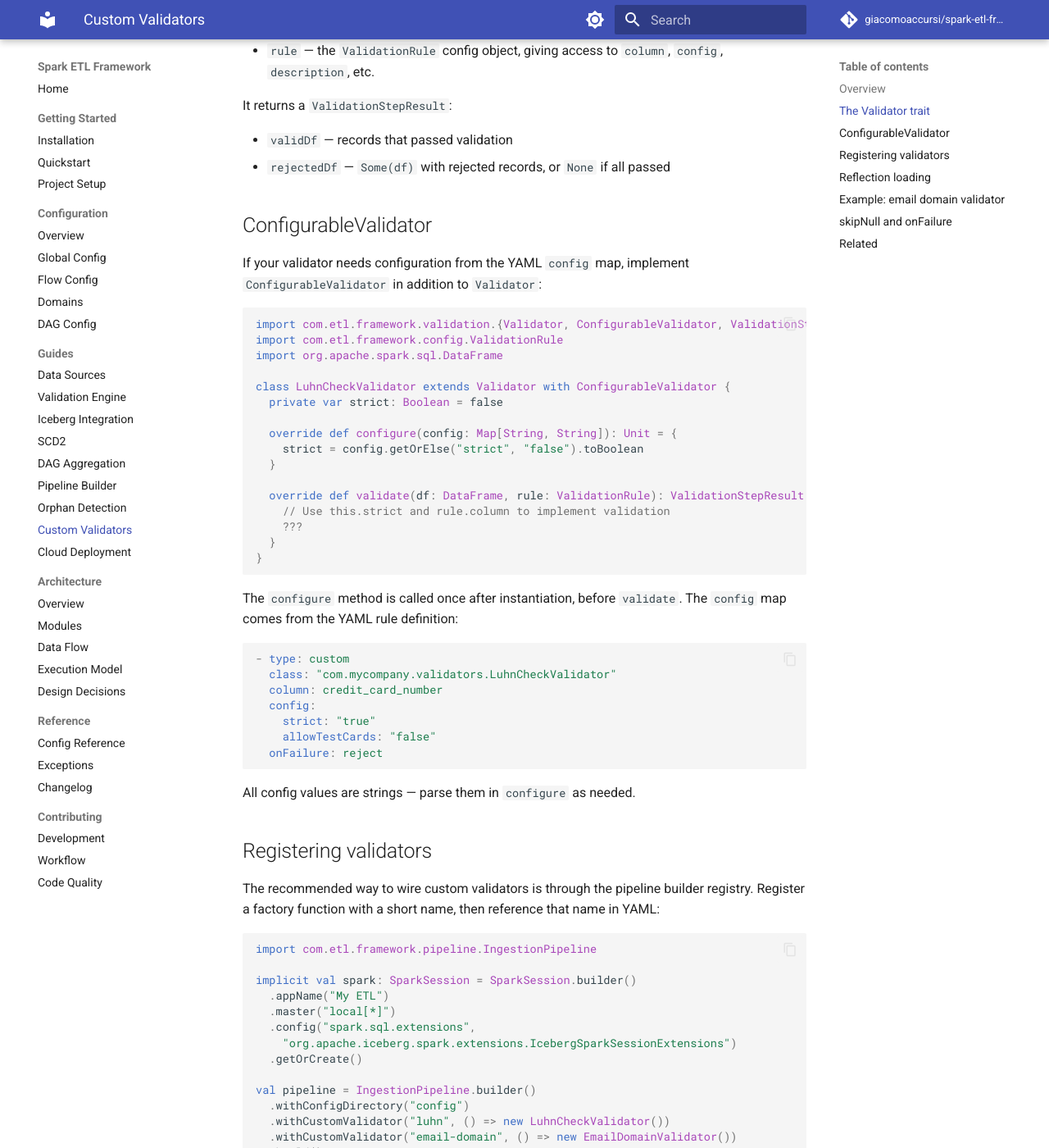
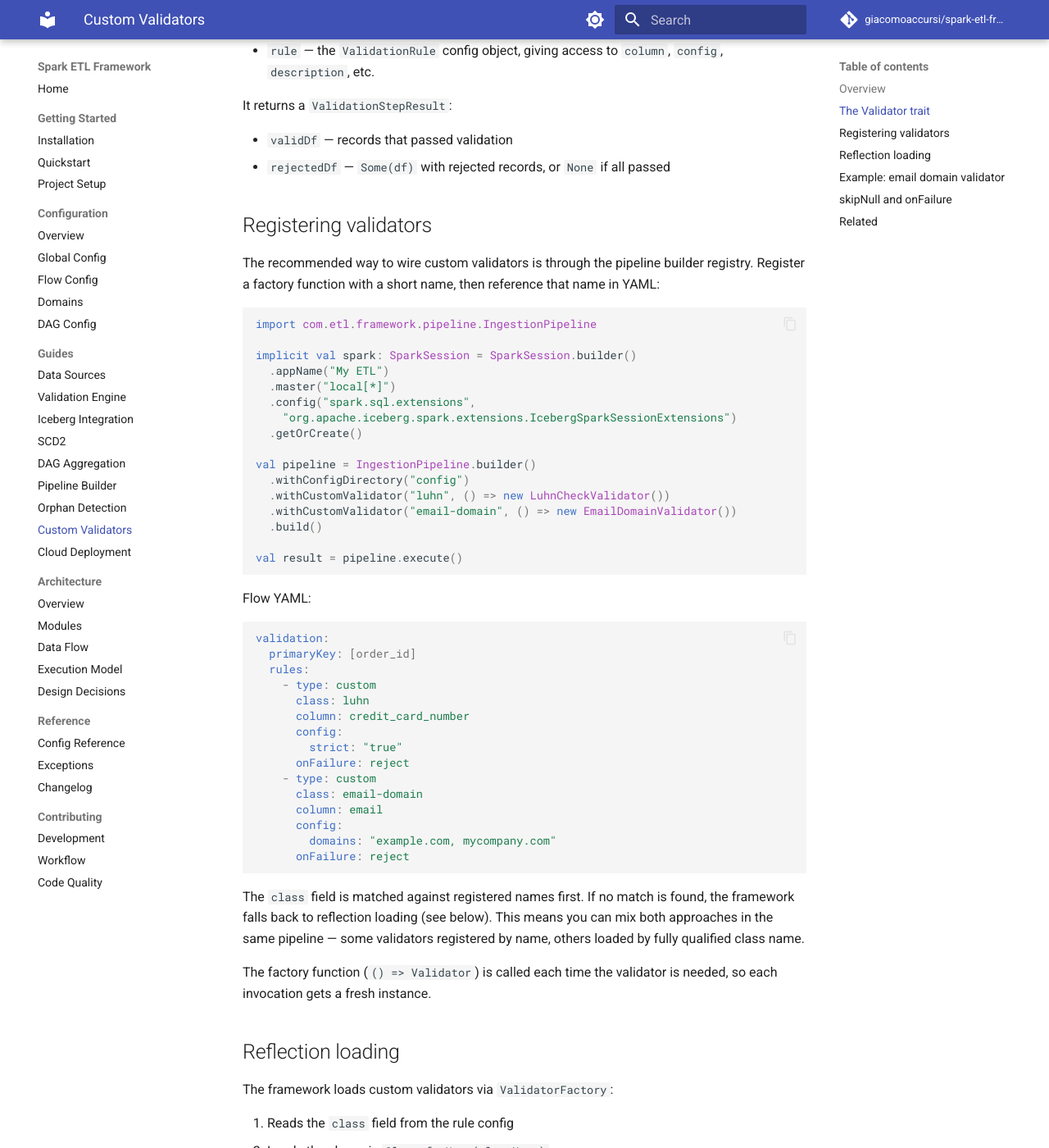
Before and after one commit to giacomoaccursi/Floe, an MkDocs documentation site: the page built from site-docs/guides/custom-validators.md, in a window 1280 px wide and 1400 px high, scrolled down 1539 px. Shown: the whole window at 82% size. Built offline with MkDocs 1.6.1 and Material for MkDocs 9.7.7, drawn with Linux system fonts in a browser that asks for light colours; comment, search, counter and statistics services are not loaded; some of the changed text lies outside the part shown.

Commit message:
refactor(validation): remove ConfigurableValidator, use rule.config

````diff
--- a/site-docs/guides/custom-validators.md
+++ b/site-docs/guides/custom-validators.md
@@ -72,43 +72,6 @@ It returns a `ValidationStepResult`:
 - `validDf` — records that passed validation
 - `rejectedDf` — `Some(df)` with rejected records, or `None` if all passed
 
-## ConfigurableValidator
-
-If your validator needs configuration from the YAML `config` map, implement `ConfigurableValidator` in addition to `Validator`:
-
-```scala
-import com.etl.framework.validation.{Validator, ConfigurableValidator, ValidationStepResult}
-import com.etl.framework.config.ValidationRule
-import org.apache.spark.sql.DataFrame
-
-class LuhnCheckValidator extends Validator with ConfigurableValidator {
-  private var strict: Boolean = false
-
-  override def configure(config: Map[String, String]): Unit = {
-    strict = config.getOrElse("strict", "false").toBoolean
-  }
-
-  override def validate(df: DataFrame, rule: ValidationRule): ValidationStepResult = {
-    // Use this.strict and rule.column to implement validation
-    ???
-  }
-}
-```
-
-The `configure` method is called once after instantiation, before `validate`. The `config` map comes from the YAML rule definition:
-
-```yaml
-- type: custom
-  class: "com.mycompany.validators.LuhnCheckValidator"
-  column: credit_card_number
-  config:
-    strict: "true"
-    allowTestCards: "false"
-  onFailure: reject
-```
-
-All config values are strings — parse them in `configure` as needed.
-
 ## Registering validators
 
 The recommended way to wire custom validators is through the pipeline builder registry. Register a factory function with a short name, then reference that name in YAML:
@@ -154,7 +117,7 @@ validation:
 
 The `class` field is matched against registered names first. If no match is found, the framework falls back to reflection loading (see below). This means you can mix both approaches in the same pipeline — some validators registered by name, others loaded by fully qualified class name.
 
-The factory function (`() => Validator`) is called each time the validator is needed, so each invocation gets a fresh instance. If your validator implements `ConfigurableValidator`, `configure` is called on the new instance as usual.
+The factory function (`() => Validator`) is called each time the validator is needed, so each invocation gets a fresh instance.
 
 ## Reflection loading
 
@@ -164,7 +127,6 @@ The framework loads custom validators via `ValidatorFactory`:
 2. Loads the class via `Class.forName(className)`
 3. Instantiates it via the no-arg constructor: `clazz.getDeclaredConstructor().newInstance()`
 4. Verifies it implements `Validator`
-5. If it also implements `ConfigurableValidator`, calls `configure(rule.config)`
 
 If any step fails, the framework throws a descriptive exception:
 
@@ -182,27 +144,24 @@ A validator that checks email addresses belong to an allowed set of domains:
 ```scala
 package com.mycompany.validators
 
-import com.etl.framework.validation.{Validator, ConfigurableValidator, ValidationStepResult}
+import com.etl.framework.validation.{Validator, ValidationStepResult}
 import com.etl.framework.config.ValidationRule
 import org.apache.spark.sql.DataFrame
 import org.apache.spark.sql.functions._
 
-class EmailDomainValidator extends Validator with ConfigurableValidator {
-  private var allowedDomains: Set[String] = Set.empty
+class EmailDomainValidator extends Validator {
+  override def validate(df: DataFrame, rule: ValidationRule): ValidationStepResult = {
+    val col_name = rule.column.getOrElse(
+      throw new IllegalArgumentException("column is required for EmailDomainValidator")
+    )
 
-  override def configure(config: Map[String, String]): Unit = {
-    allowedDomains = config
-      .getOrElse("domains", "")
+    val allowedDomains = rule.config
+      .flatMap(_.get("domains"))
+      .getOrElse("")
       .split(",")
       .map(_.trim.toLowerCase)
       .filter(_.nonEmpty)
       .toSet
-  }
-
-  override def validate(df: DataFrame, rule: ValidationRule): ValidationStepResult = {
-    val col_name = rule.column.getOrElse(
-      throw new IllegalArgumentException("column is required for EmailDomainValidator")
-    )
 
     if (allowedDomains.isEmpty) {
       return ValidationStepResult(df, None)
````
Also changed, not shown: site-docs/guides/validation.md (+5 -9 lines), 2 other files.
